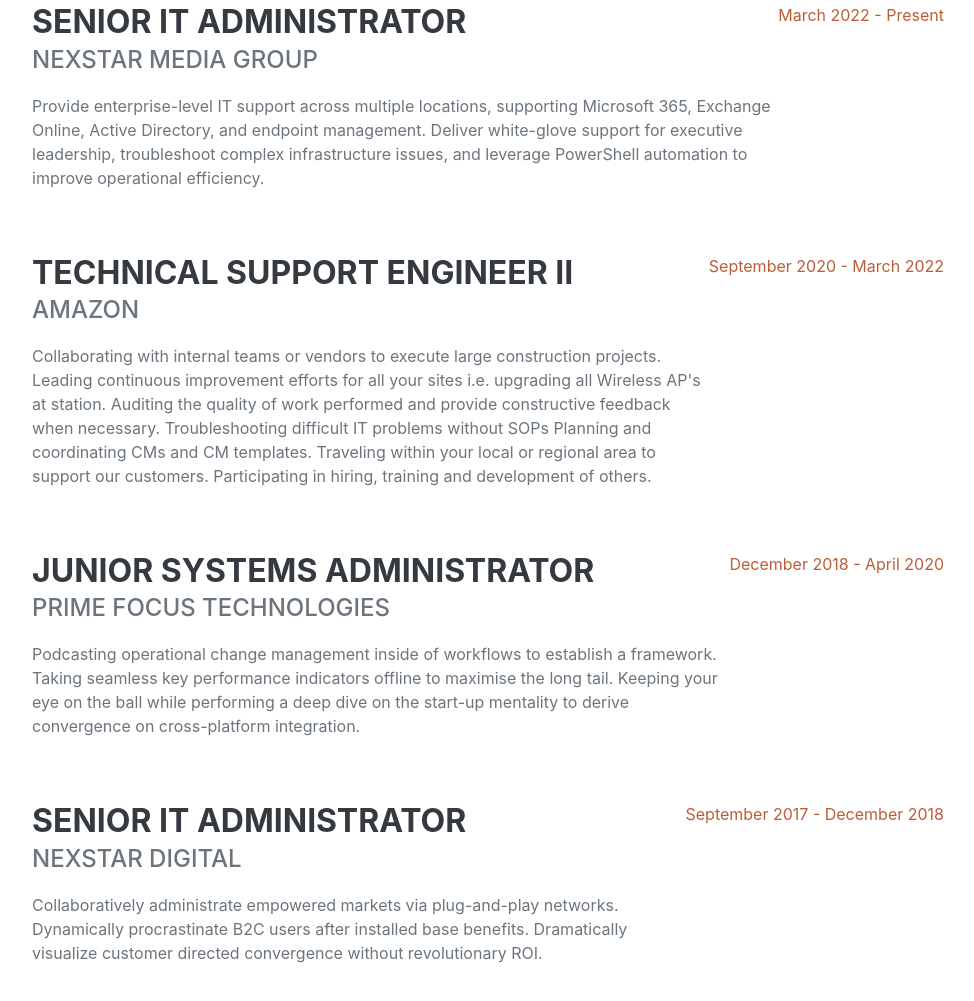
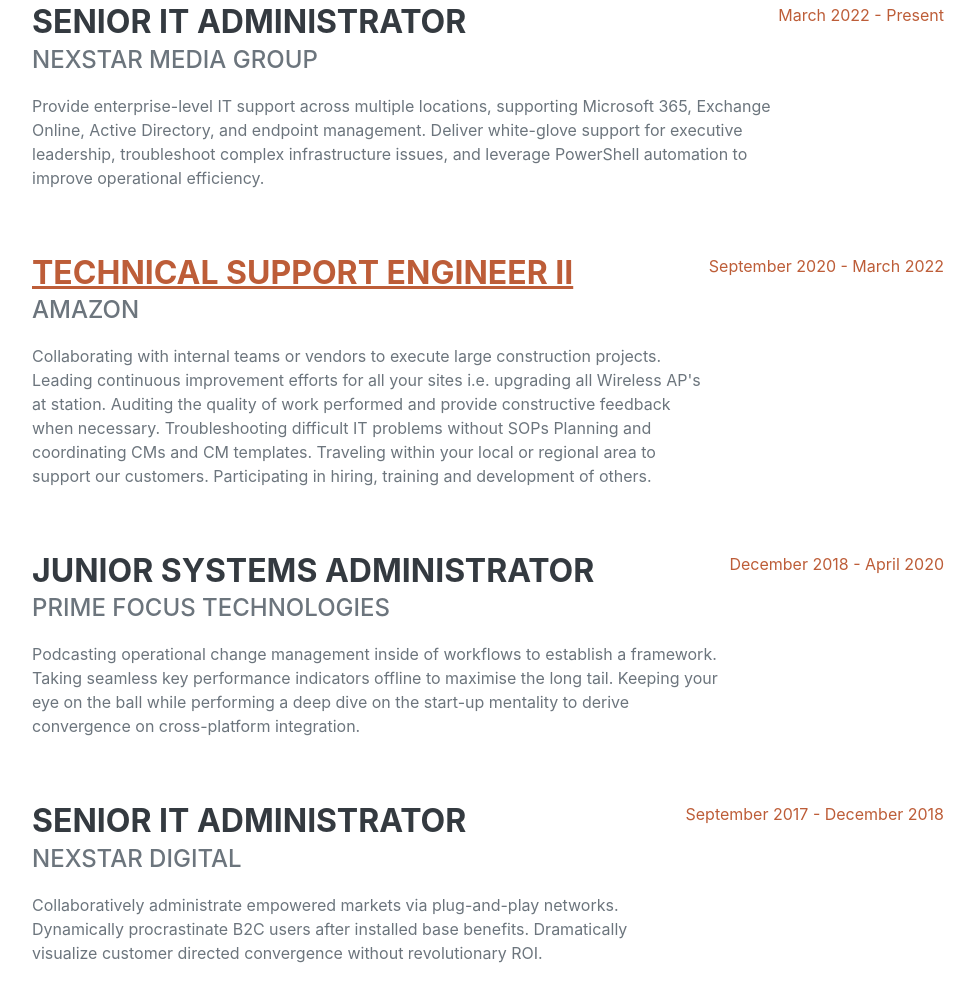
Before and after one commit to pbrown1552/tech-brown, a website: page index.html in a window 1280 px wide. Shown: the part 993-1994 px from the top of the page, without its empty margins (288-1262 px from the left). Drawn offline with nearby package versions, Linux system fonts and the light colour scheme; a web font is replaced by a local one.

Commit message:
Add files via upload

```diff
--- a/index.html
+++ b/index.html
@@ -68,7 +68,8 @@
                     </div>
                     <div class="d-flex flex-column flex-md-row justify-content-between mb-5">
                         <div class="flex-grow-1">
-                            <h3 class="mb-0">Technical Support Engineer II</h3>
+                            <h3 class="mb-0">
+                        <a href="project-amazon-buildout.html">Technical Support Engineer II</a></h3>
                             <div class="subheading mb-3">Amazon</div>
                             <p>Collaborating with internal teams or vendors to execute large construction projects. Leading continuous improvement efforts for all your sites i.e. upgrading all Wireless AP's at station. Auditing the quality of work performed and provide constructive feedback when necessary. Troubleshooting difficult IT problems without SOPs Planning and coordinating CMs and CM templates. Traveling within your local or regional area to support our customers. Participating in hiring, training and development of others. </p>
                         </div>
```
